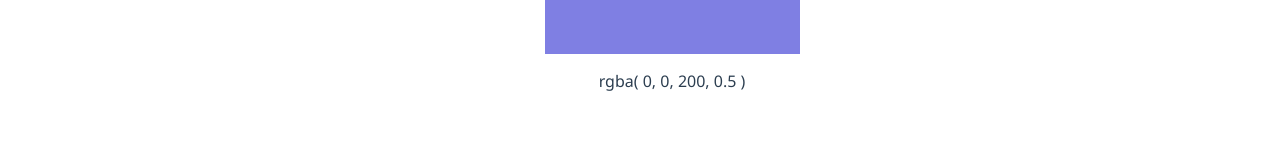
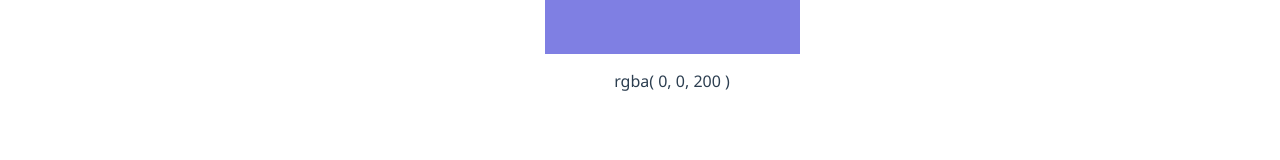
Before and after one commit to webex14-team-10/demo-team-app, a Vue app: page /palette in a window 1280 px wide. Shown: the part 387-547 px from the top of the page. Built offline with nearby package versions, Linux system fonts and the light colour scheme.

Commit message:
palette完成

```diff
--- a/src/views/PaletteApp.vue
+++ b/src/views/PaletteApp.vue
@@ -7,7 +7,7 @@
       v-on:click="pickColor"
       v-bind:style="paletteStyle"
     ></div>
-    <p>rgba( {{ red }}, {{ green }}, 200, 0.5 )</p>
+    <p>rgba( {{ red }}, {{ green }}, 200 )</p>
     <div class="colors-container">
       <div
         class="mini-palette"
```
